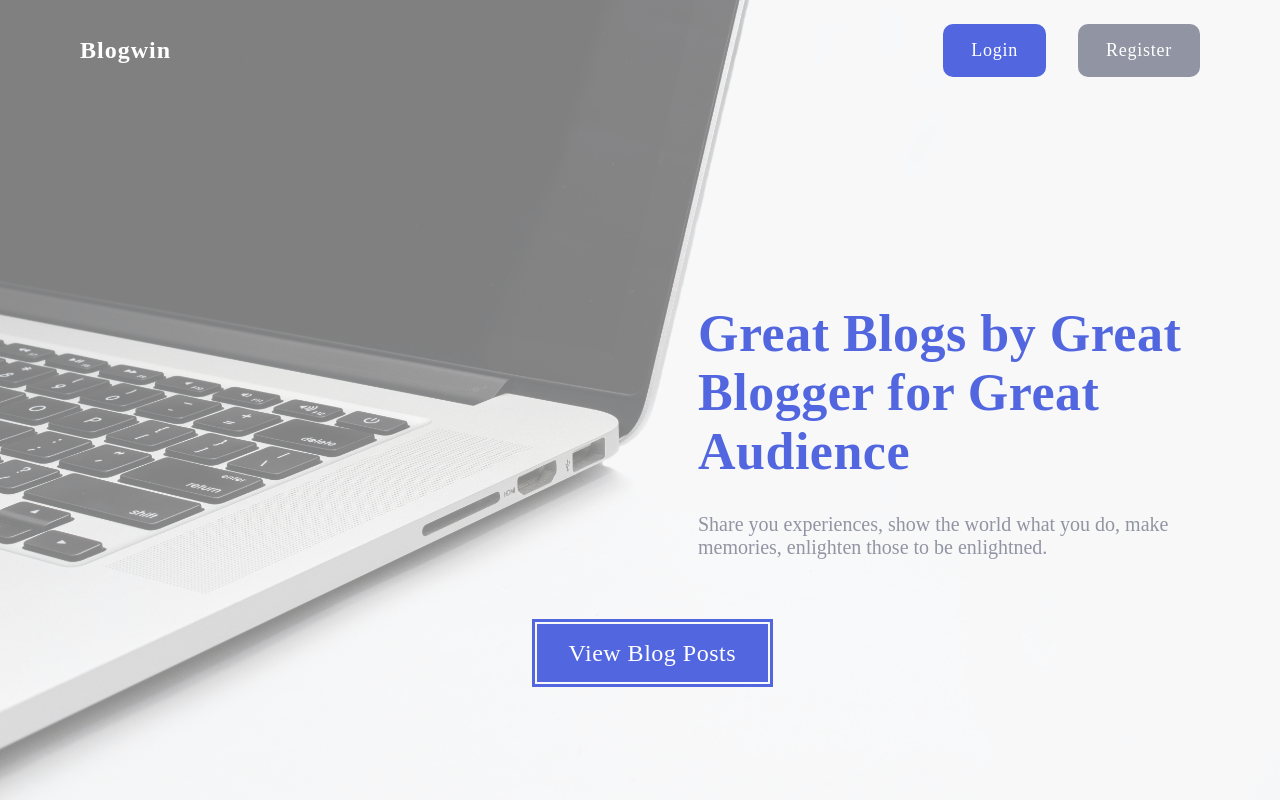
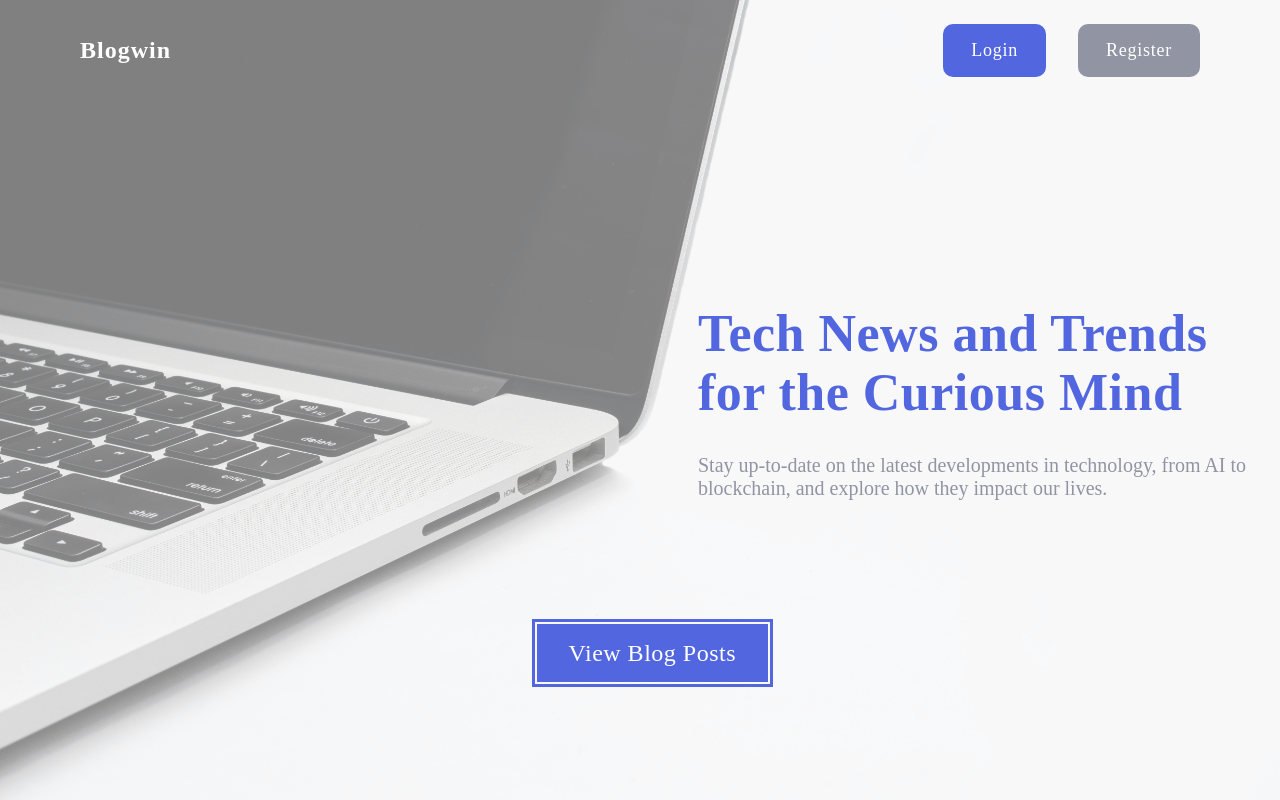
Before and after one commit to pptrgi/django-fullstack-blogposts, a Django app: page / in a window 1280 px wide. Run offline with Django 4.2, Linux system fonts and the light colour scheme.

Commit message:
Modify the index.html and style.css files

```diff
--- a/blogs/templates/blogs/index.html
+++ b/blogs/templates/blogs/index.html
@@ -21,24 +21,12 @@
 			</div>
 		</nav>
 		<div class="containerContent">
-			<h1 class="header">Great Blogs by Great Blogger for Great Audience</h1>
-			<p class="para">Share you experiences, show the world what you do, make memories, enlighten those to be enlightned.</p>
+			<h1 class="header">Tech News and Trends for the Curious Mind</h1>
+			<p class="para">Stay up-to-date on the latest developments in technology, from AI to blockchain, and explore how they impact our lives.</p>
 		</div>
 		<div class="containerBtn">
 			<a class="viewPostsBtn" href="{% url 'blogs:posts' %}">View Blog Posts</a>
 		</div>
-
-
-		<!-- {% if user.is_authenticated %}
-			<strong><a href="{% url 'blogs:posts' %}">View Blog Posts</a></strong>
-
-			<strong><a href="{% url 'users:logout' %}">Logout</a></strong>
-		{% else %}
-			<strong><a href="{% url 'blogs:posts' %}">View Blog Posts</a></strong>
-
-			<strong><a href="{% url 'users:login' %}">Login</a></strong> -
-			<strong><a href="{% url 'users:register' %}">Register</a></strong>
-		{% endif %} -->
 	</div>
 
 
--- a/blogs/templates/blogs/styles.css
+++ b/blogs/templates/blogs/styles.css
@@ -21,7 +21,7 @@ a {
 	background-position: center;
 	background-blend-mode: lighten;
 	object-fit: cover;
-	position: relative;backface-visibility: ;
+	position: relative;
 }
 
 .containerContent {
@@ -43,7 +43,6 @@ a {
 .para {
 	max-width: 550px;
 	font-size: 1.25rem;
-	leading: 4px;
 	color: #9194A2;
 }
 
@@ -53,8 +52,6 @@ a {
 	align-items: center;
 	margin: 0 3rem;
 	padding: 1.5rem 2rem;
-/*	background-color: white;*/
-/*	z-index: 1000;*/
 }
 
 .navList{
@@ -123,9 +120,6 @@ a {
 	color: white;
 	outline: 3px solid #5267DF;
 	outline-offset: 2px;
-	/*border: 3px;
-	border-color: #5267DF;
-	border-style: solid;*/
 }
 
 .viewPostsBtn:hover {
```
